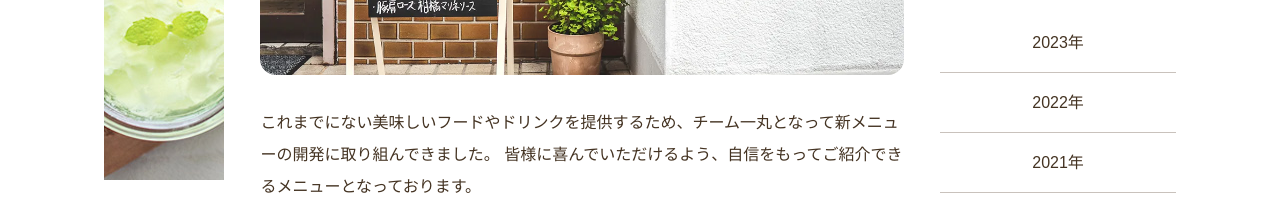
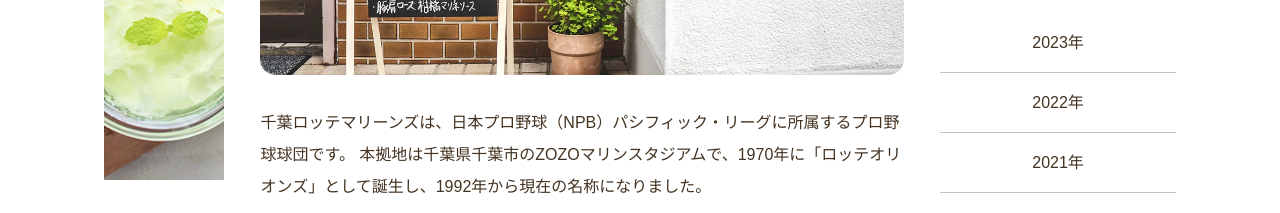
Before and after one commit to k025c0024-cell/wcbcafe3, a plain HTML site: page index.html in a window 1280 px wide. Shown: the part 916-1129 px from the top of the page. Drawn offline with Linux system fonts and the light colour scheme; some packages are replaced by stand-ins of ours.

Commit message:
１PE-JI

```diff
--- a/index.html
+++ b/index.html
@@ -51,8 +51,8 @@
                 </header>
                 <img class="post-thumbnail" src="images/outside.webp" alt="店内の様子">
                 <p>
-                    これまでにない美味しいフードやドリンクを提供するため、チーム一丸となって新メニューの開発に取り組んできました。
-                    皆様に喜んでいただけるよう、自信をもってご紹介できるメニューとなっております。
+                    千葉ロッテマリーンズは、日本プロ野球（NPB）パシフィック・リーグに所属するプロ野球球団です。
+本拠地は千葉県千葉市のZOZOマリンスタジアムで、1970年に「ロッテオリオンズ」として誕生し、1992年から現在の名称になりました。
                 </p>
                 <p>
                     当日は、新しいメニューの一部を試食していただけます。
```
Also changed, not shown: yu/id.html (+2 -2 lines), yu/LOTTE.jpg (renamed from LOTTE.jpg), yu/MARINZU.jpg (renamed from MARINZU.jpg).
